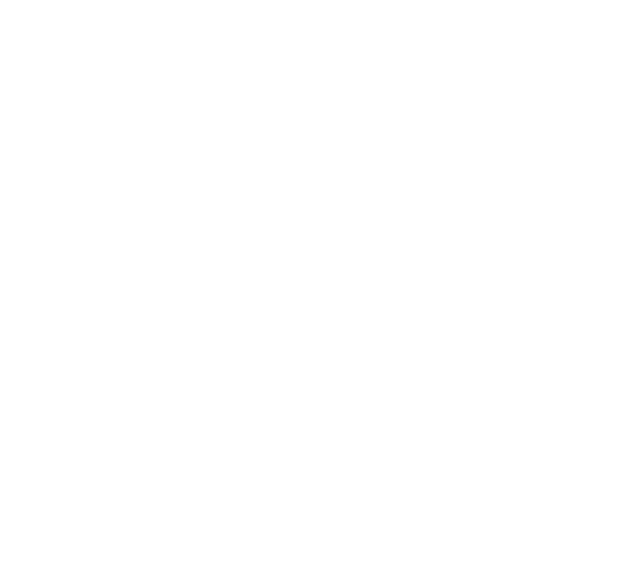
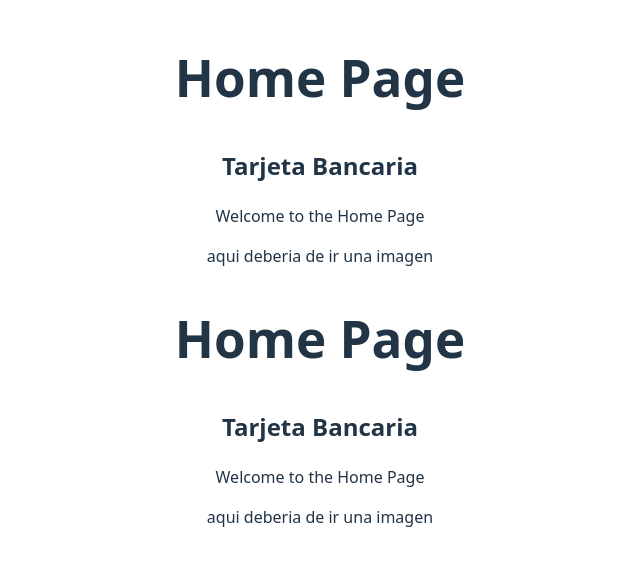
Before and after one commit to GonzaloMartinezz/TarjetaBancaria.Test, a React (Vite) app: page / in a window 1280 px wide. Shown: the part 132-698 px from the top of the page, without its empty margins (320-960 px from the left). Built offline with nearby package versions, Linux system fonts and the light colour scheme.

Commit message:
Realizando primer componente HomePage

```diff
--- a/src/App.jsx
+++ b/src/App.jsx
@@ -1,12 +1,13 @@
 import { useState } from 'react'
 import './App.css'
+import HomePage from './Components/HomePage'
 
 function App() {
   const [count, setCount] = useState(0)
 
   return (
     <>
-
+    <HomePage />
     </>
   )
 }
--- /dev/null
+++ b/src/Components/HomePage.jsx
@@ -0,0 +1,27 @@
+import React from 'react'
+
+const HomePage = () => {
+  return (
+    <>
+    <section>
+        <div className='container mt-5' >
+            <h1>Home Page</h1>
+            <h2>Tarjeta Bancaria</h2>
+            <p>Welcome to the Home Page</p>
+            <span>aqui deberia de ir una imagen</span>
+
+        </div>
+
+         <div className='container mt-5' >
+            <h1>Home Page</h1>
+            <h2>Tarjeta Bancaria</h2>
+            <p>Welcome to the Home Page</p>
+            <span>aqui deberia de ir una imagen</span>
+
+        </div>
+    </section>
+    </>
+  )
+}
+
+export default HomePage
```
